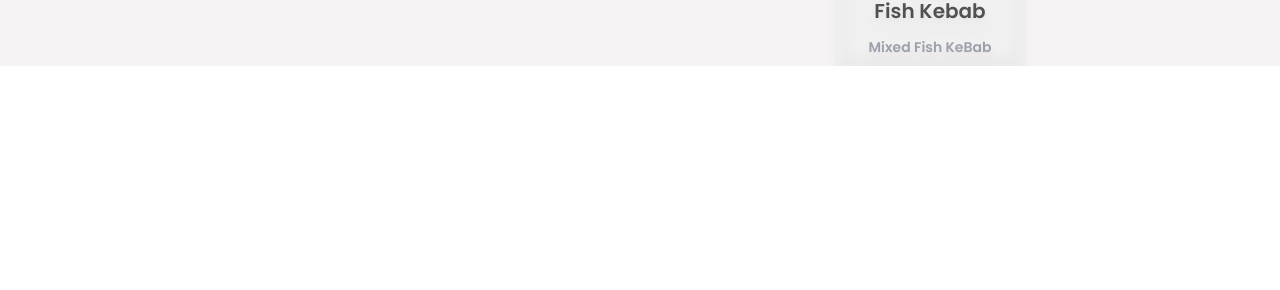
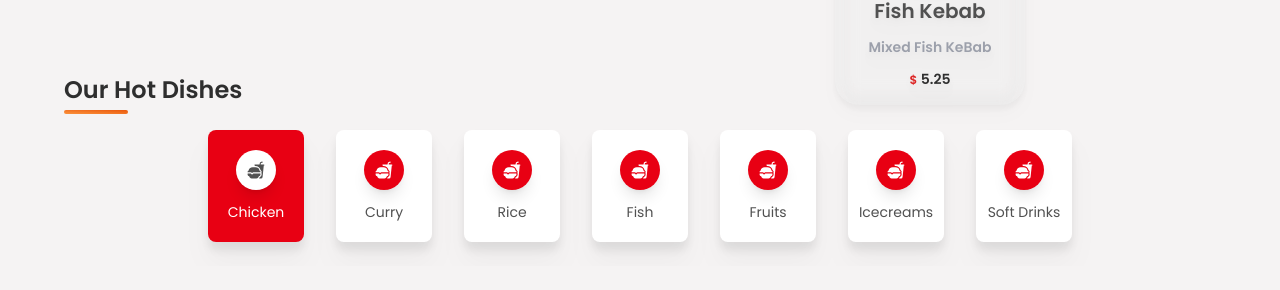
Before and after one commit to locpham050100/food-order-web, a React (Create React App) app: page / in a window 1280 px wide. Shown: the part 894-1184 px from the top of the page. Before the commit the page ends 960 px from the top, so only its background shows below. Built offline with nearby package versions, Linux system fonts and the light colour scheme; no server answers; the database is empty.

Commit message:
Menu Container

```diff
--- a/src/components/MainContainer.jsx
+++ b/src/components/MainContainer.jsx
@@ -1,9 +1,10 @@
-import React, { useEffect, useRef, useState } from "react";
+import React, { useEffect, useState } from "react";
 import HomeContainer from "./HomeContainer";
 import { motion } from "framer-motion";
 import { MdChevronLeft, MdChevronRight } from "react-icons/md";
 import RowContainer from "./RowContainer";
 import { useStateValue } from "../context/StateProvider";
+import MenuContainer from "./MenuContainer";
 
 const MainContainer = () => {
   const [{ foodItems }, dispatch] = useStateValue();
@@ -51,6 +52,7 @@ const MainContainer = () => {
           data={foodItems?.filter((n) => n.category === "curry")}
         />
       </section>
+      <MenuContainer />
     </div>
   );
 };
--- /dev/null
+++ b/src/components/MenuContainer.jsx
@@ -0,0 +1,65 @@
+import React, { useEffect, useState } from "react";
+import { IoFastFood } from "react-icons/io5";
+import { categories } from "../utils/data";
+import { motion } from "framer-motion";
+
+const MenuContainer = () => {
+  const [filter, setFilter] = useState("chicken");
+
+  useEffect(() => {}, [filter]);
+
+  return (
+    <section className="w-full my-6 " id="menu">
+      <div className="w-full flex flex-col items-center justify-center ">
+        <p
+          className="text-2xl  font-semibold capitalize text-headingColor relative before:absolute before:rounded-lg
+            before:content before:w-16 before:h-1 before:-bottom-2 before:left-0 before:bg-gradient-to-tr from-orange-400 to-orange-600 transition-all ease-in-out
+            duration-100 mr-auto "
+        >
+          Our Hot Dishes
+        </p>
+
+        <div className="w-full flex items-center justify-start lg:justify-center gap-8 py-6 overflow-x-scroll scrollbar-none ">
+          {categories &&
+            categories.map((category) => (
+              <motion.div
+                whileTap={{ scale: 0.75 }}
+                key={category.id}
+                className={`group ${
+                  filter === category.urlParaName ? "bg-cartNumBg" : "bg-white"
+                } w-24 min-w-[94px] h-28 cursor-pointer rounded-lg drop-shadow-xl flex flex-col gap-3 items-center justify-center hover:bg-cartNumBg `}
+                onClick={() => setFilter(category.urlParaName)}
+              >
+                <div
+                  className={`w-10 h-10 rounded-full shadow-lg ${
+                    filter === category.urlParaName
+                      ? "bg-white"
+                      : "bg-cartNumBg"
+                  } group-hover:bg-white flex items-center justify-center`}
+                >
+                  <IoFastFood
+                    className={`${
+                      filter === category.urlParaName
+                        ? "text-textColor"
+                        : "text-white"
+                    }  group-hover:text-textColor text-lg  `}
+                  />
+                </div>
+                <p
+                  className={`text-sm ${
+                    filter === category.urlParaName
+                      ? "text-white"
+                      : "text-textColor"
+                  } group-hover:text-white `}
+                >
+                  {category.name}
+                </p>
+              </motion.div>
+            ))}
+        </div>
+      </div>
+    </section>
+  );
+};
+
+export default MenuContainer;
--- a/src/components/RowContainer.jsx
+++ b/src/components/RowContainer.jsx
@@ -20,7 +20,7 @@ const RowContainer = ({ flag, data, scrollValue }) => {
         data.map((item) => (
           <div
             key={item?.id}
-            className="w-300 min-w-[300px] md:w-340 md:min-w-[340px]  h-[225px] bg-cardOverlay rounded-lg p-2 my-12 shadow-md backdrop-blur-lg hover:drop-shadow-lg flex flex-col items-center justify-between  "
+            className="w-275 h-[175px] min-w-[275px] md:w-300 md:min-w-[300px]  bg-cardOverlay rounded-lg py-2 px-4 my-12 shadow-md backdrop-blur-lg hover:drop-shadow-lg flex flex-col items-center justify-evenly relative  "
           >
             <div className="w-full flex items-center justify-between ">
               <motion.img
@@ -31,12 +31,12 @@ const RowContainer = ({ flag, data, scrollValue }) => {
               />
               <motion.div
                 whileTap={{ scale: 0.75 }}
-                className="w-8 h-8 rounded-full bg-red-600 flex items-center justify-center cursor-pointer hover:shadow-md "
+                className="w-8 h-8 rounded-full bg-red-600 flex items-center justify-center cursor-pointer hover:shadow-md -mt-8 "
               >
                 <MdShoppingBasket className="text-white " />
               </motion.div>
             </div>
-            <div className="w-full flex flex-col items-end justify-end ">
+            <div className="w-full flex flex-col items-end justify-end -mt-8 ">
               <p className="text-textColor font-semibold text-base md:text-lg  ">
                 {item?.title}
               </p>
--- a/src/components/index.js
+++ b/src/components/index.js
@@ -4,3 +4,4 @@ export { default as CreateContainer } from "./CreateContainer";
 export { default as HomeContainer } from "./HomeContainer";
 export { default as Loader } from "./Loader";
 export { default as RowContainer } from "./RowContainer";
+export { default as MenuContainer } from "./MenuContainer";
```
